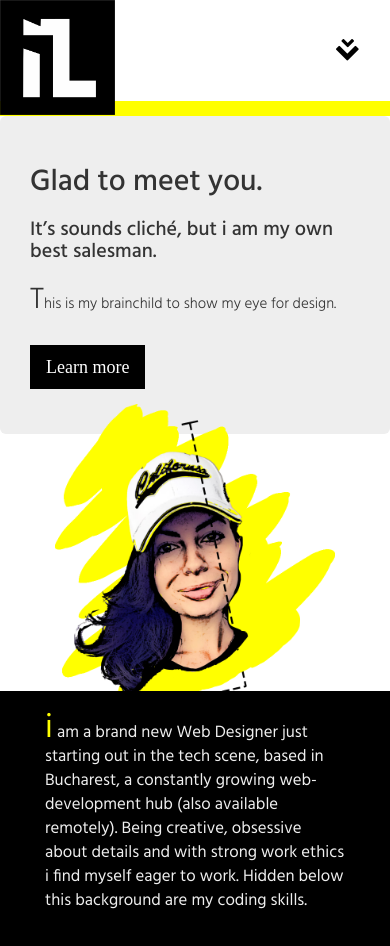
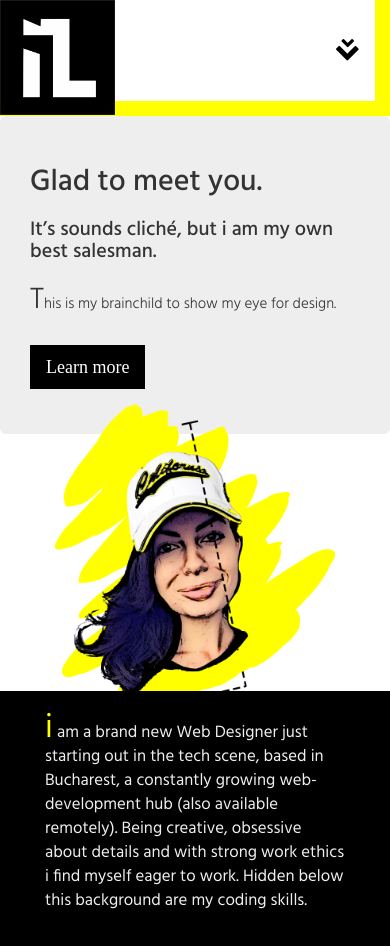
Before and after one commit to iuliaL/Portfolio, a plain HTML site: page index.html in a window 390 px wide. Shown: the top 946 px of the page. Drawn offline with nearby package versions, Linux system fonts and the light colour scheme; a web font is replaced by a local one.

Commit message:
try to fix navbar issue

```diff
--- a/index.html
+++ b/index.html
@@ -16,7 +16,7 @@
 	</head>
 	<body>
 		<nav class="navbar navbar-default navbar-reset">
-  			<div class="container-fluid container-fluid-max-width">
+  			<div class="container-fluid container-fluid-max-width" style="padding-right:0">
     			<!-- Brand and button for toggle when less than 768px -->
 				    <div class="navbar-header">
 				      <button type="button" class="navbar-toggle collapsed nav-btn" data-toggle="collapse" data-target="#nav" aria-expanded="false">
--- a/style.scss
+++ b/style.scss
@@ -21,7 +21,7 @@ body {
 	background: #fff;
 	@media (max-width: 768px){
 		  border-bottom: 15px solid yellow;
-		 // border-right: 15px solid yellow;
+		  border-right: 15px solid yellow;
 		  margin-bottom: 0;
 		}
 }
```
Also changed, not shown: style.css, 1 other file.
